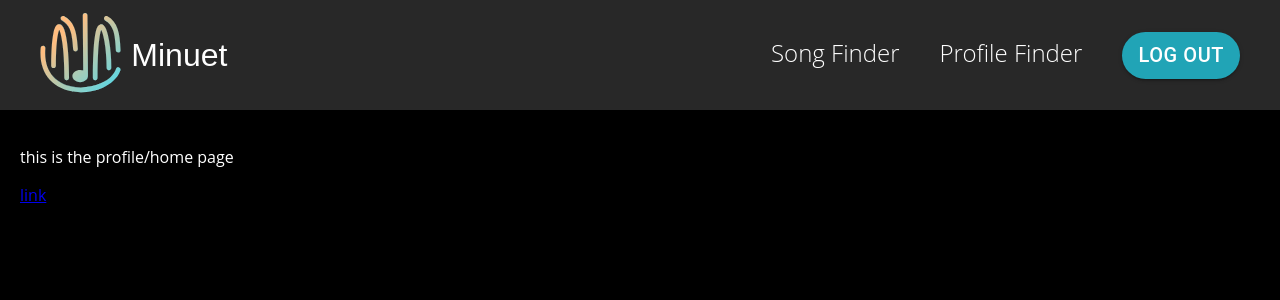
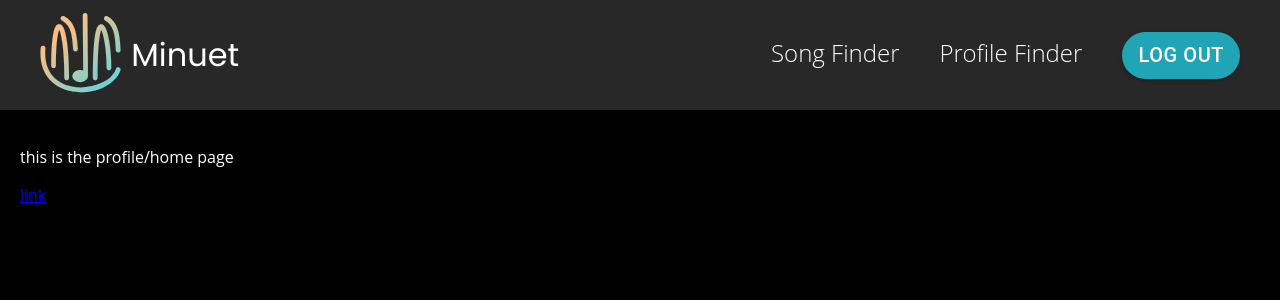
Before and after one commit to jakobreinwald/cs-130-project, a React (Create React App) app in the folder minuet/: page / in a window 1280 px wide. Shown: the top 300 px of the page. Built offline with nearby package versions, Linux system fonts and the light colour scheme.

Commit message:
Poppins is not a default font so I had to import it lolz

```diff
--- a/minuet/src/App.css
+++ b/minuet/src/App.css
@@ -1,3 +1,5 @@
+@import url('https://fonts.googleapis.com/css?family=Poppins');
+
 body {
   font-family: 'Open Sans', sans-serif;
   background-color: var(--main-bg-color);
```
